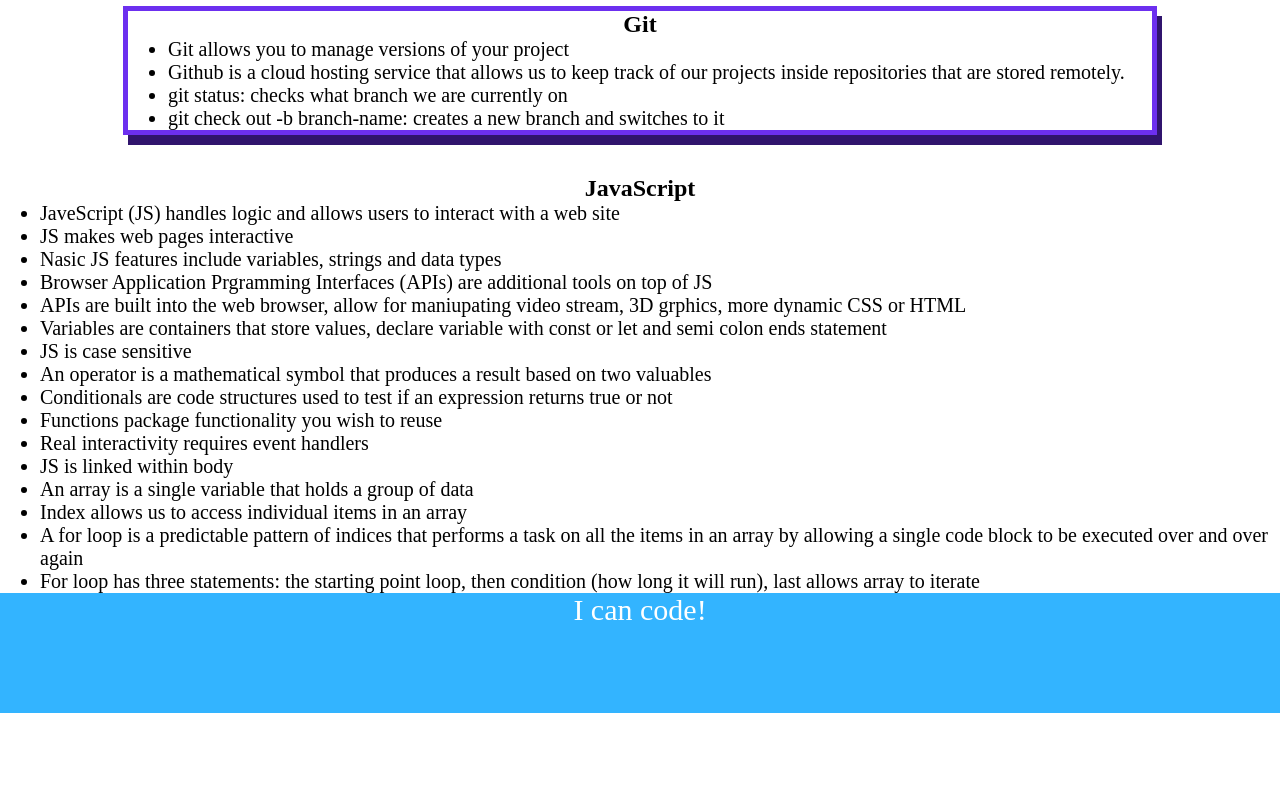
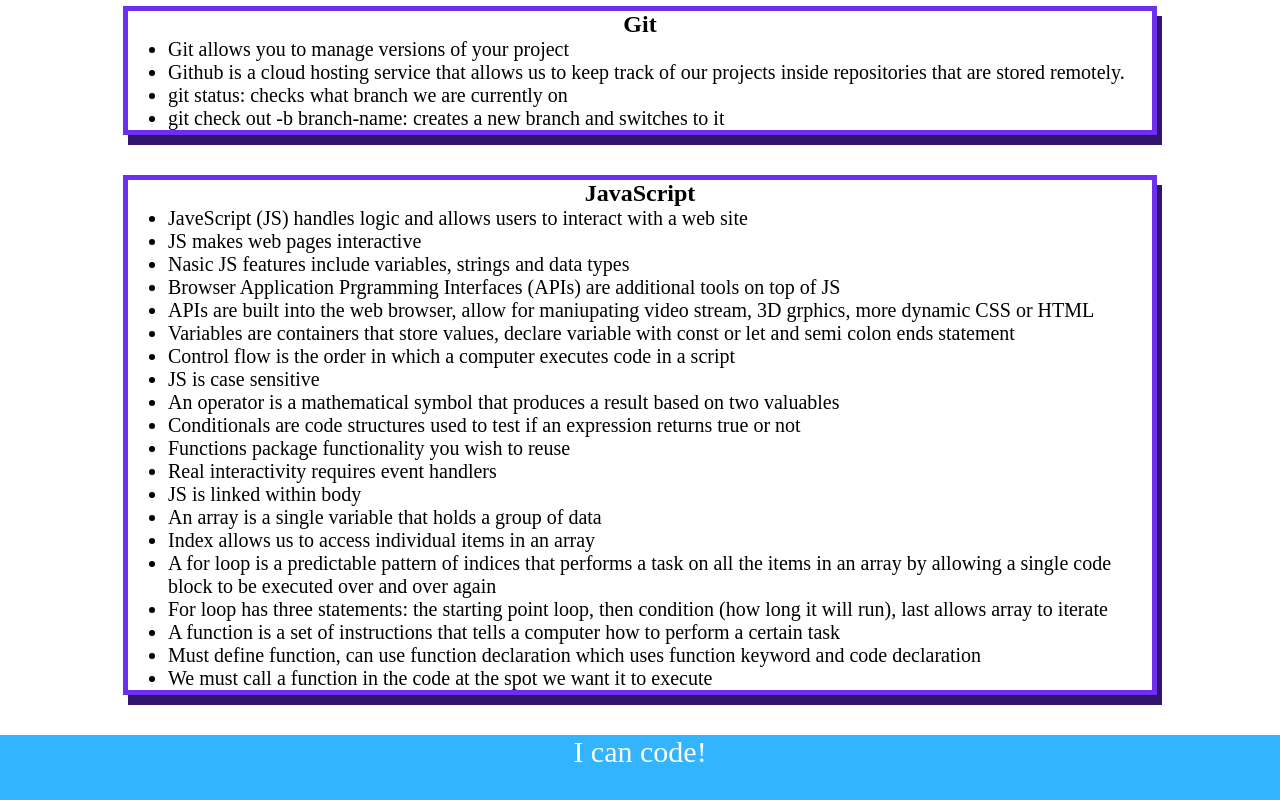
Before and after one commit to marylfisher/prework-studyguide, a plain HTML site: page index.html in a window 1280 px wide. Shown: the part 768-1568 px from the top of the page. Before the commit the page ends 1481 px from the top, so only its background shows below. Drawn offline with Linux system fonts and the light colour scheme.

Commit message:
<added js function and JS notes in HTML>

```diff
--- a/assets/script.js
+++ b/assets/script.js
@@ -1,18 +1,28 @@
 const topics = ['HTML', 'CSS', 'Git', 'JavaScript'];
+const randomTopic = topics[Math.floor(Math.random() * topics.length)];
 
-for (let x = 0; x < topics.length; x++) {
+
+function listTopics() {
+    for (let x = 0; x < topics.length; x++) {
     console.log(topics[x]);
+    }
 }
-/*
-if (topic === 'HTML') {
+
+function selectTopic() {
+if (randomTopic === 'HTML') {
  console.log("Let's study HTML!");
-} else if (topic === 'CSS') {
+} else if (randomTopic === 'CSS') {
  console.log("Let's study CSS!");
-} else if (topic === 'Git') {
+} else if (randomTopic === 'Git') {
  console.log("Let's study Git!");
-} else if (topic === 'JavaScript') {
+} else if (randomTopic === 'JavaScript') {
  console.log("Let's study JavaScript!");
 } else {
  console.log('Please try again!');
+    }
 }
-*/
+
+console.log('Here are the topics we learned through prework:')
+listTopics()
+console.log('Which topic should we study first?')
+selectTopic()
--- a/index.html
+++ b/index.html
@@ -53,7 +53,7 @@
           <li> git check out -b branch-name: creates a new branch and switches to it</li>
         </ul>
       </section>
-      <section class=""card" id=""javascript-section">
+      <section class="card" id=""javascript-section">
         <h2> JavaScript </h2>
         <ul>
           <li> JaveScript (JS) handles logic and allows users to interact with a web site</li>
@@ -62,6 +62,7 @@
           <li> Browser Application Prgramming Interfaces (APIs) are additional tools on top of JS</li>
           <li> APIs are built into the web browser, allow for maniupating video stream, 3D grphics, more dynamic CSS or HTML</li>
           <li> Variables are containers that store values, declare variable with const or let and semi colon ends statement</li>
+          <li> Control flow is the order in which a computer executes code in a script</li>
           <li> JS is case sensitive</li>
           <li> An operator is a mathematical symbol that produces a result based on two valuables </li>
           <li> Conditionals are code structures used to test if an expression returns true or not</li>
@@ -72,6 +73,9 @@
           <li> Index allows us to access individual items in an array</li>
           <li> A for loop is a predictable pattern of indices that performs a task on all the items in an array by allowing a single code block to be executed over and over again</li>
           <li> For loop has three statements: the starting point loop, then condition (how long it will run), last allows array to iterate </li>
+          <li> A function is a set of instructions that tells a computer how to perform a certain task</li>
+          <li> Must define function, can use function declaration which uses function keyword and code declaration</li>
+          <li> We must call a function in the code at the spot we want it to execute</li>
         </ul>
       </section>
     </main>
```
